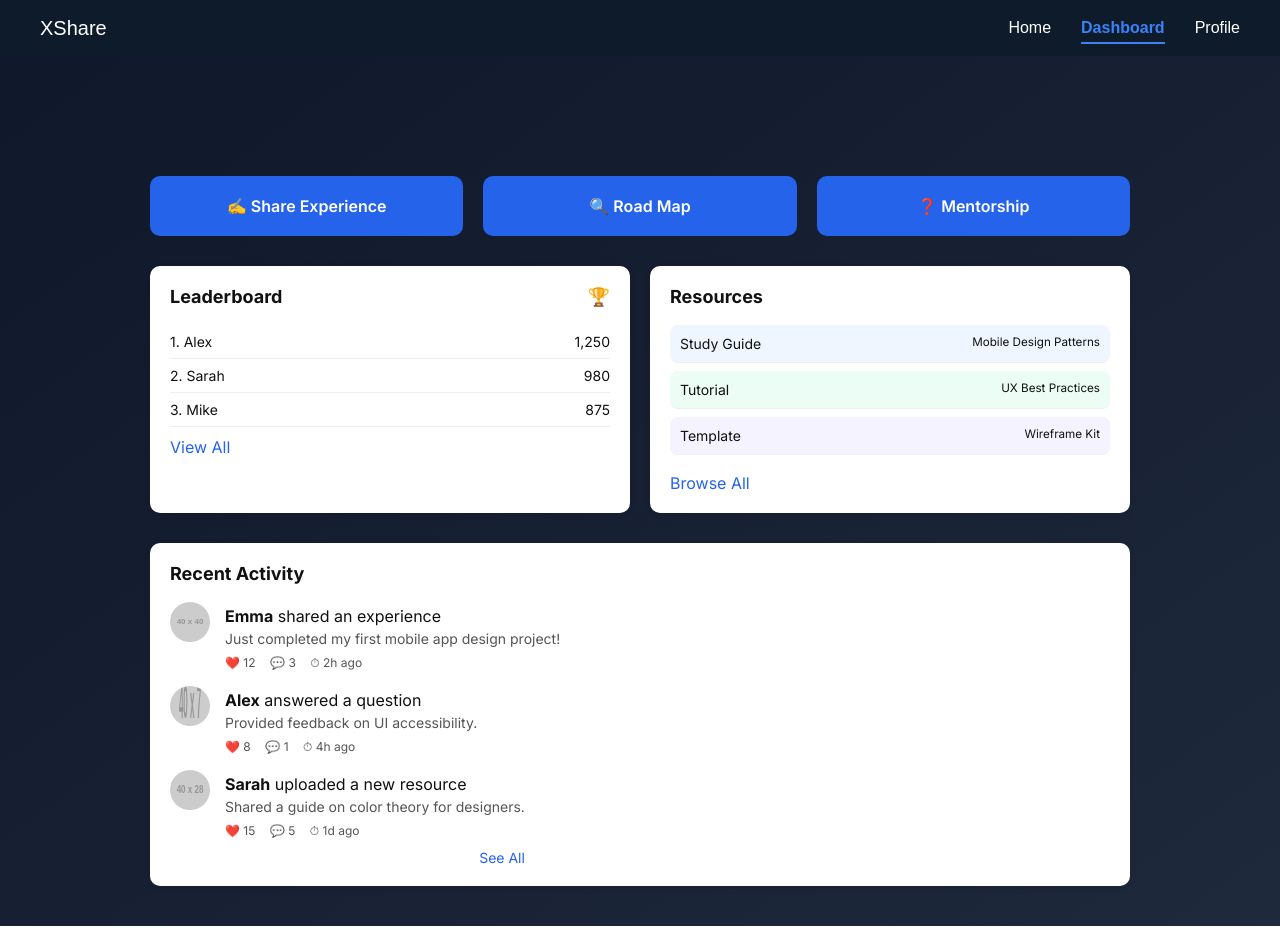
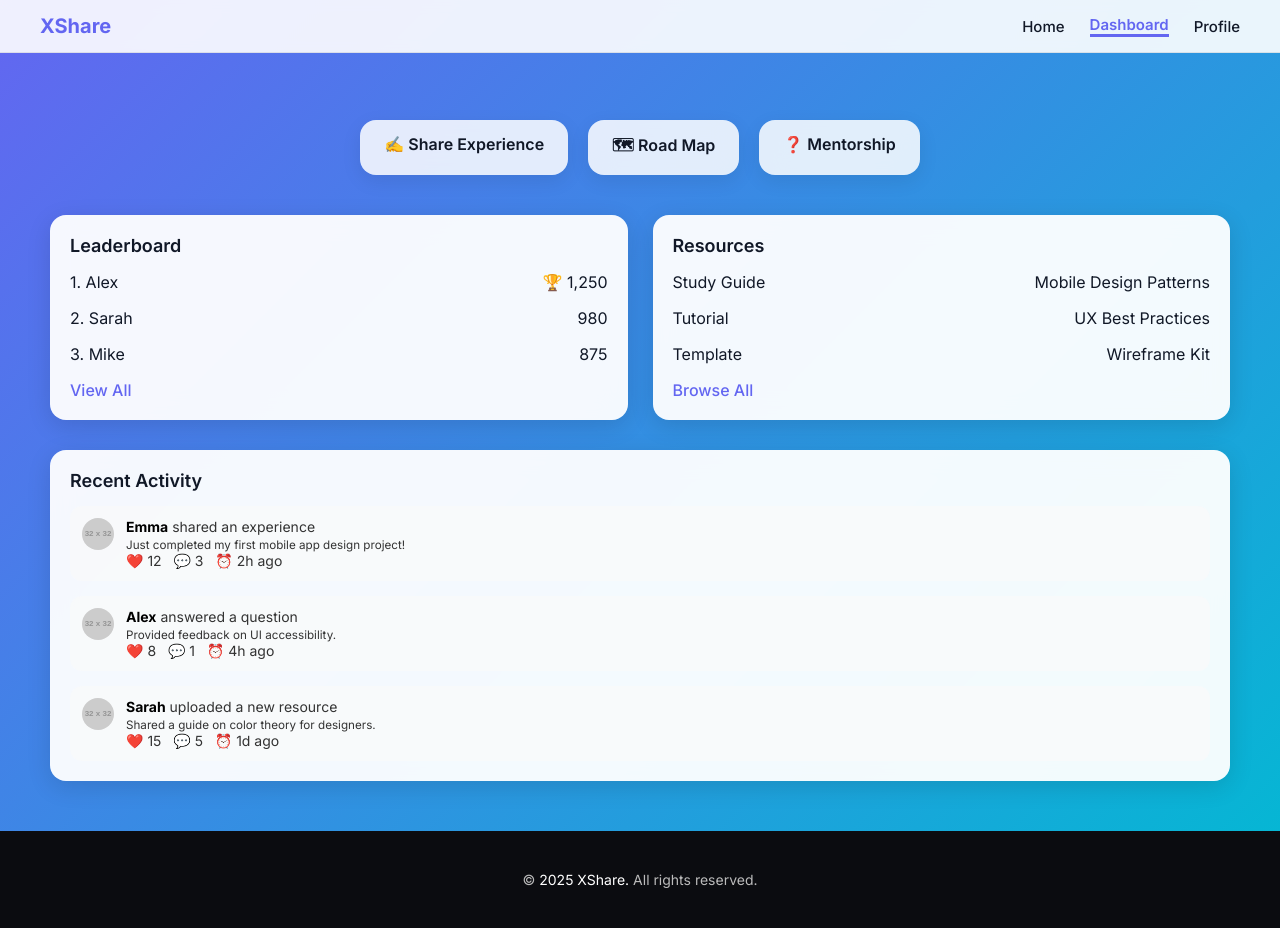
Before and after one commit to Koyal86/XShared, a plain HTML site: page dashboard.html in a window 1280 px wide. Drawn offline with Linux system fonts and the light colour scheme; placeholder pictures from the web are drawn by us.

Commit message:
Update dashboard.html

```diff
--- a/dashboard.html
+++ b/dashboard.html
@@ -3,289 +3,257 @@
 <head>
   <meta charset="UTF-8">
   <meta name="viewport" content="width=device-width, initial-scale=1.0">
-  <title>Dashboard</title>
-  <link href="https://fonts.googleapis.com/css2?family=Inter:wght@400;600;700&display=swap" rel="stylesheet">
+  <title>XShare Dashboard</title>
+  <link href="https://fonts.googleapis.com/css2?family=Inter:wght@400;500;600;700&display=swap" rel="stylesheet">
   <style>
+    :root {
+      --primary: #6366f1;   /* Indigo */
+      --secondary: #06b6d4; /* Cyan */
+    }
+
     body {
       margin: 0;
       font-family: 'Inter', sans-serif;
-      background: linear-gradient(to bottom right, #0f172a, #1e293b);
-      color: #111;
-      animation: fadeInBody 0.8s ease-in-out;
-    }
-    @keyframes fadeInBody {
-      from { opacity: 0; }
-      to { opacity: 1; }
+      background: #f9fafb;
+      color: #111827;
+      display: flex;
+      flex-direction: column;
+      min-height: 100vh;
     }
 
 /* Navbar */
 nav {
-      background-color:#0d1b2a;
-      padding:15px 40px;
-      display:flex;
-      align-items:center;
-      justify-content:space-between;
-      color:white;
-      font-family:sans-serif;
-    }
-    nav a {
-      position: relative;
-      color:white;
-      text-decoration:none;
-      font-weight:500;
-      padding:4px 0;
-      transition: color 0.3s ease;
-    }
-    nav a:hover {
-      color:#60a5fa;
-    }
-    /* underline animation */
-    nav a::after {
-      content: '';
-      position: absolute;
+  width: 100%;
+  display: flex;
+  justify-content: space-between; /* logo left, links right */
+  align-items: center;
+  padding: 14px 40px;  /* a bit more spacing */
+  background: rgba(255,255,255,0.9);
+  border-bottom: 1px solid rgba(0,0,0,0.08);
+  backdrop-filter: blur(6px);
+  position: fixed;
+  top: 0;
   left: 0;
-      bottom: -3px;
-      width: 0%;
-      height: 2px;
-      background: #3b82f6;
-      transition: width 0.3s ease;
-    }
-    nav a:hover::after {
-      width: 100%;
-    }
-    nav a.active {
-      font-weight:700;
-      color:#3b82f6;
-    }
-    nav a.active::after {
-      width: 100%;
+  z-index: 1000;
+  box-sizing: border-box;
 }
 
-    /* Dashboard content */
-    main.dashboard {
-      max-width: 1100px;
-      margin: 120px auto 40px;
-      padding: 0 60px;
-      box-sizing: border-box;
-      animation: fadeUp 0.9s ease-in-out;
-    }
-    @keyframes fadeUp {
-      from { opacity: 0; transform: translateY(20px); }
-      to { opacity: 1; transform: translateY(0); }
+nav .logo {
+  font-weight: 700;
+  font-size: 20px;
+  color: var(--primary);
+  white-space: nowrap;
 }
 
+nav .links {
+  display: flex;
+  gap: 25px;             /* equal spacing between buttons */
+  justify-content: flex-end;
+  align-items: center;
+  flex-wrap: nowrap;     /* stops wrapping onto next line */
+}
+
+nav .links a {
+  text-decoration: none;
+  font-weight: 500;
+  color: #111827;
+  transition: 0.3s;
+  font-size: 15px;
+  white-space: nowrap;   /* keep text in one line */
+}
+
+nav .links a:hover {
+  color: var(--primary);
+}
+
+nav .links a.active {
+  color: var(--primary);
+  font-weight: 600;
+  border-bottom: 3px solid var(--primary);
+}
+
+
+    /* Container with gradient header background */
+    .container {
+      flex: 1;
+      padding: 120px 50px 50px;
+      background: linear-gradient(135deg, var(--primary), var(--secondary));
+    }
+
+    /* Quick Actions */
     .quick-actions {
       display: flex;
+      justify-content: center;
       gap: 20px;
+      margin-bottom: 40px;
+      flex-wrap: wrap;
+    }
+    .qa-card {
+      background: rgba(255, 255, 255, 0.85);
+      backdrop-filter: blur(12px);
+      border-radius: 16px;
+      padding: 14px 24px;
+      font-weight: 600;
+      cursor: pointer;
+      transition: all 0.3s ease;
+      box-shadow: 0 6px 20px rgba(0,0,0,0.08);
+    }
+    .qa-card:hover {
+      transform: translateY(-3px);
+      box-shadow: 0 8px 25px rgba(0,0,0,0.15);
+    }
+
+    /* Grid Section */
+    .grid {
+      display: grid;
+      grid-template-columns: 1fr 1fr;
+      gap: 25px;
       margin-bottom: 30px;
     }
-    .qa-card {
-      flex: 1;
+
+    /* Card */
+    .card {
+      background: rgba(255, 255, 255, 0.95);
+      backdrop-filter: blur(12px);
+      border-radius: 16px;
       padding: 20px;
-      color: #fff;
-      border-radius: 10px;
-      font-weight: 600;
-      text-align: center;
-      cursor: pointer;
-      transition: transform 0.3s ease, box-shadow 0.3s ease;
-    }
-    .qa-card:hover {
-      transform: translateY(-5px);
-      box-shadow: 0 4px 12px rgba(0,0,0,0.2);
-    }
-    .blue { background: #2563eb; }
-    .purple { background: #9333ea; }
-    .green { background: #16a34a; }
-
-    .info-section {
-      display: flex;
-      gap: 20px;
-      margin-bottom: 30px;
-    }
-    .card {
-      background: #fff;
-      border-radius: 10px;
-      padding: 20px;
-      flex: 1;
-      box-shadow: 0 2px 6px rgba(0,0,0,0.1);
+      box-shadow: 0 6px 25px rgba(0,0,0,0.12);
       transition: transform 0.3s ease, box-shadow 0.3s ease;
     }
     .card:hover {
       transform: translateY(-4px);
-      box-shadow: 0 4px 12px rgba(0,0,0,0.15);
+      box-shadow: 0 10px 35px rgba(0,0,0,0.15);
     }
     .card h3 {
       margin-top: 0;
+      margin-bottom: 15px;
       font-size: 18px;
-      display: flex;
-      justify-content: space-between;
-      align-items: center;
-    }
-    .card ul { list-style: none; padding: 0; margin: 0; }
-    .card ul li {
-      padding: 8px 0;
-      display: flex;
-      justify-content: space-between;
-      border-bottom: 1px solid #eee;
-      font-size: 14px;
+      font-weight: 600;
+      color: #111827;
     }
     .card a {
-      display: inline-block;
-      margin-top: 10px;
-      color: #2563eb;
+      color: var(--primary);
       text-decoration: none;
       font-weight: 500;
-      transition: color 0.3s ease;
     }
     .card a:hover {
-      color: #1d4ed8;
+      color: var(--secondary);
     }
-    .resources ul li {
-      border-radius: 8px;
-      padding: 10px;
-      margin-bottom: 8px;
-    }
-    .blue-bg { background: #eff6ff; }
-    .green-bg { background: #ecfdf5; }
-    .purple-bg { background: #f5f3ff; }
-    .recent a { float: right; font-size: 14px; }
+
+    /* Activity */
     .activity {
       display: flex;
-      gap: 15px;
+      align-items: flex-start;
+      gap: 12px;
       margin-top: 15px;
+      padding: 12px;
+      border-radius: 12px;
+      background: rgba(249, 250, 251, 0.9);
       transition: transform 0.3s ease;
     }
     .activity:hover {
       transform: scale(1.02);
     }
     .activity img {
-      width: 40px;
-      height: 40px;
+      width: 32px;
+      height: 32px;
       border-radius: 50%;
     }
-    .activity p { margin: 4px 0; }
-    .activity .text { color: #555; font-size: 14px; }
-    .stats span {
-      margin-right: 10px;
-      font-size: 12px;
-      color: #555;
+    .activity .text {
+      font-size: 14px;
+      color: #333;
+    }
+    .activity .text b {
+      color: #000;
+    }
+
+    /* Footer (matches homepage) */
+    footer {
+      background-color: #0b0c10;
+      color: #bbb;
+      padding: 40px 20px;
+      text-align: center;
+      font-size: 14px;
+    }
+    footer span {
+      color: #fff;
     }
   </style>
 </head>
 <body>
-<!-- Top Navbar -->
+  <!-- Navbar -->
   <nav>
-  <!-- Logo -->
-  <div style="font-size:20px; font-weight:bold;">
-    <a href="index.html" style="text-decoration:none;">XShare</a>
-  </div>
-
-  <!-- Links + Profile -->
-  <div style="display:flex; gap:30px; align-items:center;">
+    <div class="logo">XShare</div>
+    <div class="links">
       <a href="welcome.html">Home</a>
       <a href="dashboard.html" class="active">Dashboard</a>
       <a href="profile.html">Profile</a>
     </div>
   </nav>
 
-<!-- Dashboard Content -->
-<main class="dashboard">
+  <!-- Content -->
+  <div class="container">
     <!-- Quick Actions -->
-  <section class="quick-actions">
-    <div class="qa-card blue" onclick="window.location.href='company.html'" style="cursor:pointer;">
-  ✍️ Share Experience
+    <div class="quick-actions">
+      <div class="qa-card">✍️ Share Experience</div>
+      <div class="qa-card">🗺 Road Map</div>
+      <div class="qa-card">❓ Mentorship</div>
     </div>
-<div class="qa-card blue" onclick="window.location.href='roadmap.html'" style="cursor:pointer;">
-  🔍 Road Map
-  </div>
-<div class="qa-card blue" onclick="window.location.href='mentor.html'" style="cursor:pointer;">
-  ❓ Mentorship
-  </div>
-  </section>
 
-  <!-- Leaderboard + Resources -->
-  <section class="info-section">
-    <div class="leaderboard card">
-      <h3>Leaderboard <span>🏆</span></h3>
-      <ul>
-        <li><span>1. Alex</span><span>1,250</span></li>
-        <li><span>2. Sarah</span><span>980</span></li>
-        <li><span>3. Mike</span><span>875</span></li>
-      </ul>
+    <!-- Grid Section -->
+    <div class="grid">
+      <div class="card">
+        <h3>Leaderboard</h3>
+        <p>1. Alex <span style="float:right;">🏆 1,250</span></p>
+        <p>2. Sarah <span style="float:right;">980</span></p>
+        <p>3. Mike <span style="float:right;">875</span></p>
         <a href="#">View All</a>
       </div>
-    <div class="resources card">
+
+      <div class="card">
         <h3>Resources</h3>
-      <ul>
-        <li class="blue-bg">Study Guide<br><small>Mobile Design Patterns</small></li>
-        <li class="green-bg">Tutorial<br><small>UX Best Practices</small></li>
-        <li class="purple-bg">Template<br><small>Wireframe Kit</small></li>
-      </ul>
+        <p>Study Guide <span style="float:right;">Mobile Design Patterns</span></p>
+        <p>Tutorial <span style="float:right;">UX Best Practices</span></p>
+        <p>Template <span style="float:right;">Wireframe Kit</span></p>
         <a href="#">Browse All</a>
       </div>
-  </section>
+    </div>
 
     <!-- Recent Activity -->
-<section class="recent card">
-  <div class="recent-header">
+    <div class="card">
       <h3>Recent Activity</h3>
+      <div class="activity">
+        <img src="https://via.placeholder.com/32" alt="user" />
+        <div class="text">
+          <b>Emma</b> shared an experience <br>
+          <small>Just completed my first mobile app design project!</small><br>
+          ❤️ 12 &nbsp; 💬 3 &nbsp; ⏰ 2h ago
+        </div>
       </div>
 
-  <!-- Card 1 -->
       <div class="activity">
-    <img src="https://via.placeholder.com/40" alt="user">
-    <div>
-      <p><strong>Emma</strong> shared an experience</p>
-      <p class="text">Just completed my first mobile app design project!</p>
-      <div class="stats">
-        <span>❤️ 12</span>
-        <span>💬 3</span>
-        <span>⏱ 2h ago</span>
+        <img src="https://via.placeholder.com/32" alt="user" />
+        <div class="text">
+          <b>Alex</b> answered a question <br>
+          <small>Provided feedback on UI accessibility.</small><br>
+          ❤️ 8 &nbsp; 💬 1 &nbsp; ⏰ 4h ago
+        </div>
+      </div>
+
+      <div class="activity">
+        <img src="https://via.placeholder.com/32" alt="user" />
+        <div class="text">
+          <b>Sarah</b> uploaded a new resource <br>
+          <small>Shared a guide on color theory for designers.</small><br>
+          ❤️ 15 &nbsp; 💬 5 &nbsp; ⏰ 1d ago
+        </div>
       </div>
     </div>
   </div>
 
-  <!-- Card 2 -->
-  <div class="activity">
-    <img src="https://via.placeholder.com/40/007bff/ffffff?text=A" alt="user">
-    <div>
-      <p><strong>Alex</strong> answered a question</p>
-      <p class="text">Provided feedback on UI accessibility.</p>
-      <div class="stats">
-        <span>❤️ 8</span>
-        <span>💬 1</span>
-        <span>⏱ 4h ago</span>
-      </div>
-    </div>
-  </div>
-
-  <!-- Card 3 -->
-  <div class="activity">
-  <img src="https://via.placeholder.com/40/28a745/ffffff?text=S" alt="user">
-  <div>
-    <p><strong>Sarah</strong> uploaded a new resource</p>
-    <p class="text">Shared a guide on color theory for designers.</p>
-    <div class="stats">
-      <div class="left-stats">
-        <span>❤️ 15</span>
-        <span>💬 5</span>
-        <span>⏱ 1d ago</span>
-      </div>
-      <a href="#">See All</a>
-    </div>
-  </div>
-</div>
-</section>
-
-<script>
-  // Add active class on click
-  const navLinks = document.querySelectorAll('nav a');
-  navLinks.forEach(link => {
-    link.addEventListener('click', () => {
-      navLinks.forEach(l => l.classList.remove('active'));
-      link.classList.add('active');
-    });
-  });
-</script>
+  <!-- Footer -->
+  <footer>
+    © <span>2025 XShare.</span> All rights reserved.
+  </footer>
 </body>
 </html>
```
Lines whose indentation alone changed are shown as unchanged.
